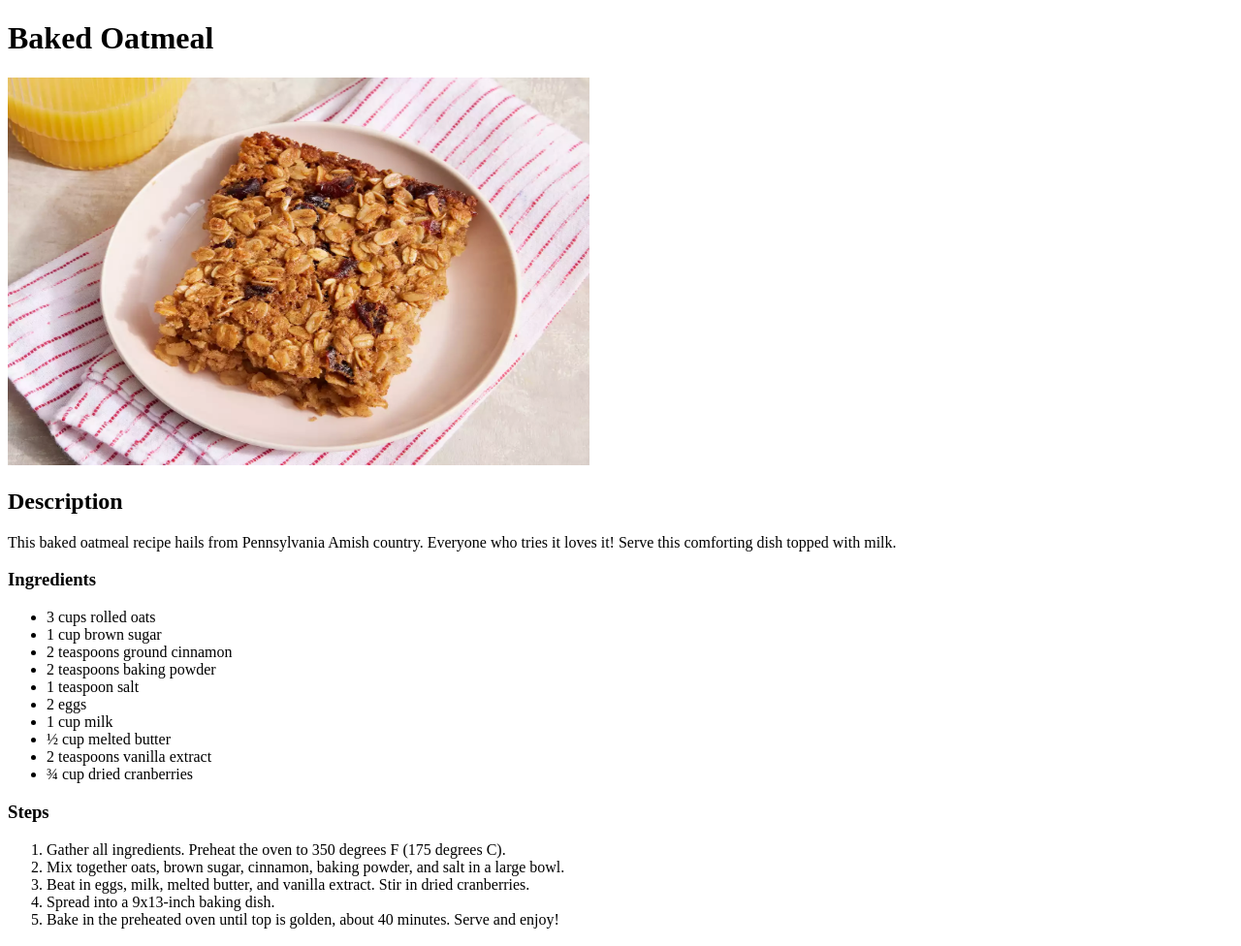
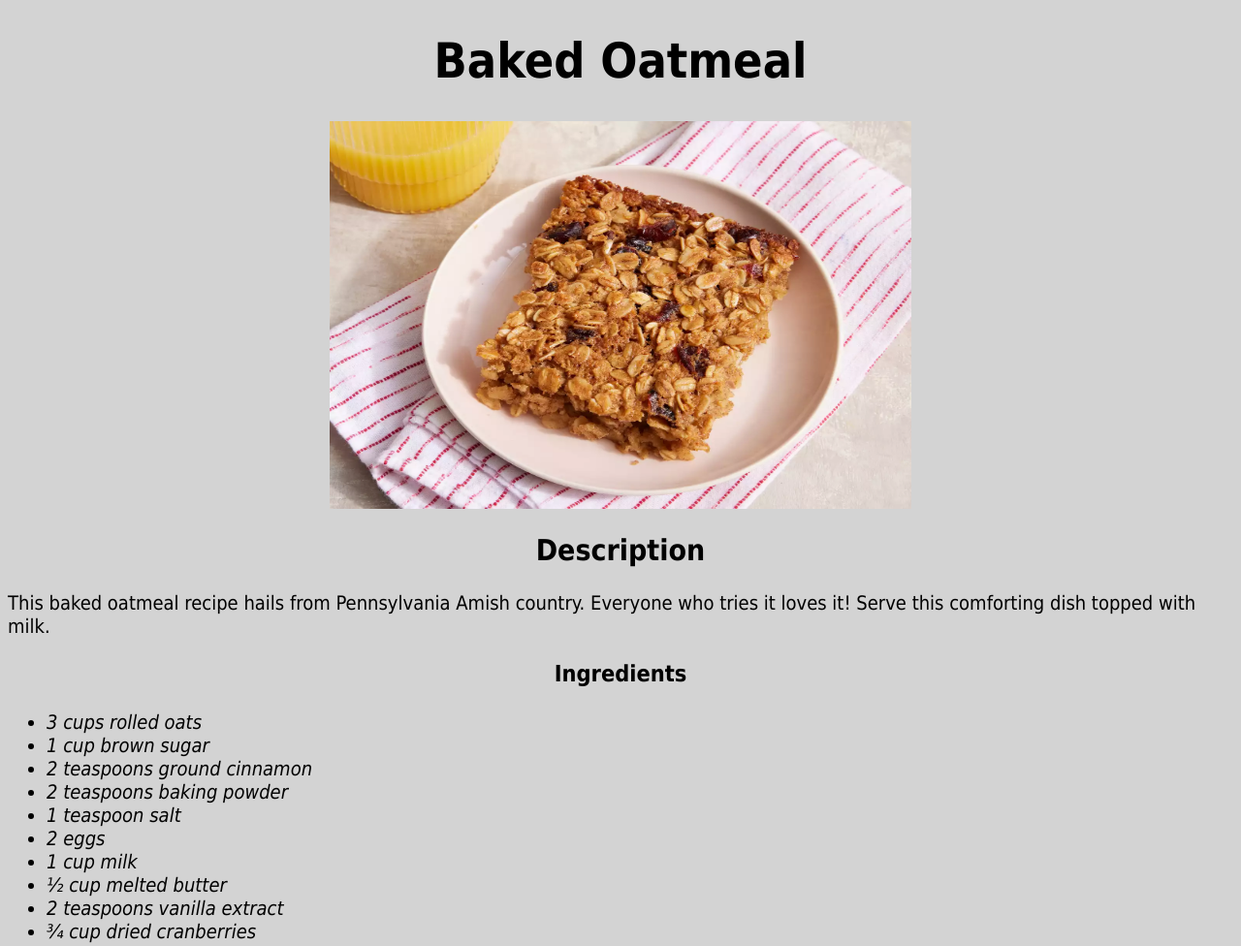
Before and after one commit to princedanielscodes/odinrecipesproject, a plain HTML site: page recipes/bakedoatmeal.html in a window 1280 px wide. Shown: the top 976 px of the page at 97% size. Drawn offline with Linux system fonts and the light colour scheme.

Commit message:
Add styling to bakedoatmeal.html

```diff
--- a/recipes/bakedoatmeal.html
+++ b/recipes/bakedoatmeal.html
@@ -2,19 +2,21 @@
 <html lang="en">
 
 <head>
+    <link rel="stylesheet" href="../styles.css">
     <meta charset="UTF-8">
     <title>Baked Oatmeal Recipe</title>
 </head>
 
-<body>
-    <h1>Baked Oatmeal</h1>
-    <img src="../img/bakedotameal.webp" alt="A baked oatmeal in a white ceramic bowl" width="600px" height="400px">
+<body></body>
+    <h1 class="title">Baked Oatmeal</h1>
+    <img src="../img/bakedotameal.webp" alt="A baked oatmeal in a white ceramic bowl" width="600px" height="400px" class="images">
 
-    <h2>Description</h2>
+    <h2 class="title">Description</h2>
     <p>This baked oatmeal recipe hails from Pennsylvania Amish country. Everyone who tries it loves it! Serve this
         comforting dish topped with milk.</p>
-    <h3>Ingredients</h3>
+    <h3 class="title">Ingredients</h3>
     <ul>
+        <em>
         <li>
             3 cups rolled oats
         </li>
@@ -27,8 +29,9 @@
         <li>½ cup melted butter</li>
         <li>2 teaspoons vanilla extract</li>
         <li>¾ cup dried cranberries</li>
+        </em>
     </ul>
-    <h3>Steps</h3>
+    <h3 class="title">Steps</h3>
     <ol>
         <li>
             Gather all ingredients. Preheat the oven to 350 degrees F (175 degrees C).
--- /dev/null
+++ b/styles.css
@@ -0,0 +1,22 @@
+body{
+    font-family: Tahoma, Verdana, sans-serif;
+    color: #000;
+    font-size: 20px;
+    background-color: #D3D3D3;
+}
+
+h1{
+    font-size: 50px;
+}
+
+img{
+    margin-left: auto;
+    margin-right: auto;
+    display: block;
+}
+
+
+.title{
+    text-align: center;
+    color: #;
+}
```
Also changed, not shown: index.html (+1 -0 lines), recipes/gingerchicken.html (+1 -0 lines), recipes/porkscallopini.html (+1 -0 lines).
